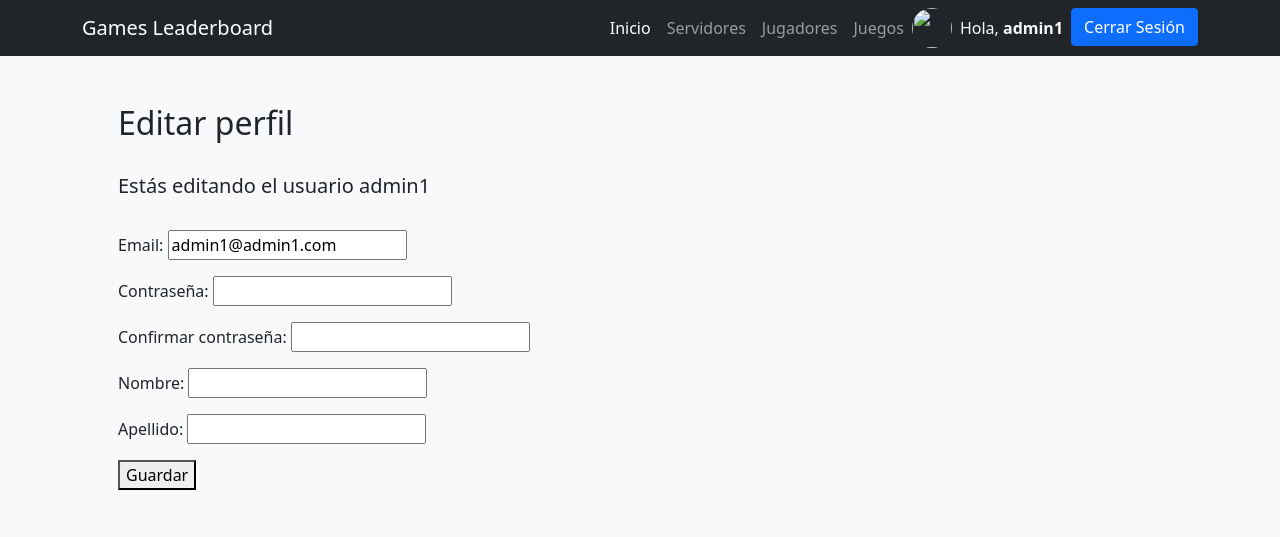
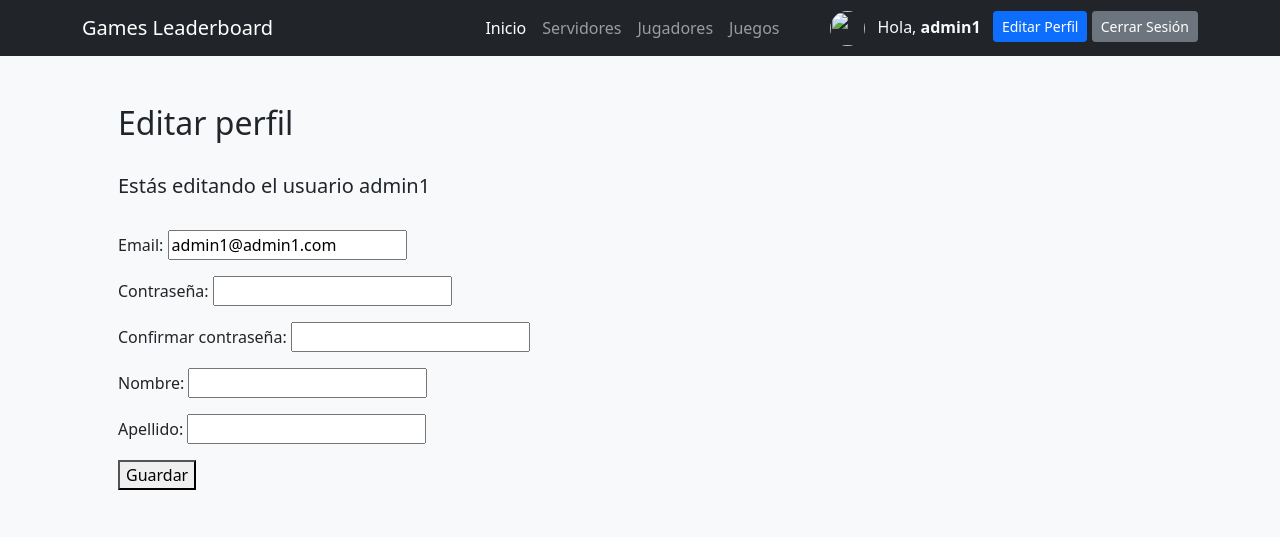
Before and after one commit to juan-alejo/ProyectoFinal, a Django app: page /app/editarperfil/ in a window 1280 px wide. Shown: the top 537 px of the page. Run offline with Django 4.2, Linux system fonts and the light colour scheme; a user stored in the database is signed in; some libraries are stand-ins or nearby versions.

Commit message:
Boton editar perfil

```diff
--- a/ProyectoFinalApp/templates/ProyectoFinalApp/base.html
+++ b/ProyectoFinalApp/templates/ProyectoFinalApp/base.html
@@ -21,17 +21,21 @@
                 <a class="navbar-brand" href="{% url 'inicio' %}">Games Leaderboard</a>
                 <button class="navbar-toggler" type="button" data-bs-toggle="collapse" data-bs-target="#navbarSupportedContent" aria-controls="navbarSupportedContent" aria-expanded="false" aria-label="Toggle navigation"><span class="navbar-toggler-icon"></span></button>
                 <div class="collapse navbar-collapse" id="navbarSupportedContent">
+                    <!-- <ul class="navbar-nav ms-auto mb-2 mb-lg-0 "> -->
                     <ul class="navbar-nav ms-auto mb-2 mb-lg-0">
+                        &nbsp&nbsp&nbsp&nbsp&nbsp&nbsp&nbsp&nbsp&nbsp&nbsp&nbsp&nbsp&nbsp&nbsp&nbsp&nbsp&nbsp&nbsp&nbsp&nbsp&nbsp&nbsp&nbsp&nbsp&nbsp&nbsp&nbsp&nbsp&nbsp&nbsp&nbsp&nbsp&nbsp&nbsp&nbsp
                         <li class="nav-item"><a class="nav-link active" aria-current="page" href="{% url 'inicio' %}">Inicio</a></li>
                         <li class="nav-item"><a class="nav-link" href="{% url 'servidores' %}">Servidores</a></li>
                         <li class="nav-item"><a class="nav-link" href="{% url 'jugadores' %}">Jugadores</a></li>
                         <li class="nav-item"><a class="nav-link" href="{% url 'juegos' %}">Juegos</a></li>
-
-
+                    </ul>
+                    <ul class="navbar-nav ms-auto mb-2 mb-lg-0 ">
                         {% if user.is_authenticated %}
-                            <img src="{{url}}" class="rounded-circle" width="40" height="40" alt="">
-                            <li class="nav-item"><p class="text-light my-2 mx-2"></i> Hola, <b>{{user.username}}</b></p></li>
-                            <li class="nav-item"><a class="btn btn-primary" href="{% url 'logout' %}">Cerrar Sesión</a></li>
+                            <img src="{{url}}" class="rounded-circle" width="35" height="35" alt="">
+                            <li class="nav-item"><p class="text-light my-1 mx-1"></i> &nbsp Hola, <b>{{user.username}} &nbsp</b></p></li>
+                            <li class="nav-item"><a class="btn btn-primary btn-sm btn-block" href="{% url 'editarperfil' %}">Editar Perfil</a></li>
+                            &nbsp
+                            <li class="nav-item"><a class="btn btn-secondary btn-sm btn-block" href="{% url 'logout' %}">Cerrar Sesión</a></li>
                         {% else %}
                             <li class="nav-item"><a class="btn btn-primary mx-2" href="{% url 'login' %}">Iniciar Sesión</a></li>
                             <li class="nav-item"><a class="btn btn-outline-primary" href="{% url 'register' %}">Registrarse</a></li>
```
Also changed, not shown: db.sqlite3.
